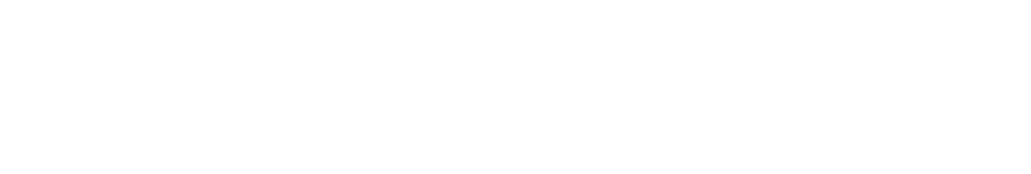
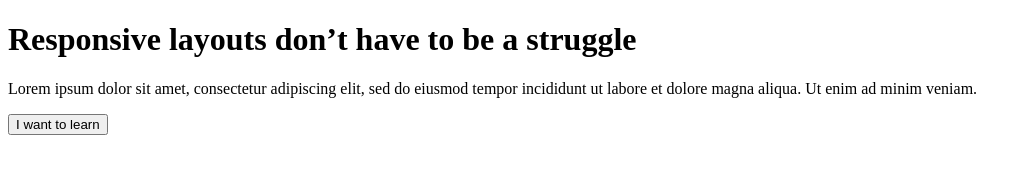
Before and after one commit to Afer1991/kp-challenge, a plain HTML site: page index.html in a window 1280 px wide. Shown: the whole page, without its empty margins (0-1031 px from the left). Drawn offline with Linux system fonts and the light colour scheme.

Commit message:
Add html content

```diff
--- a/index.html
+++ b/index.html
@@ -7,6 +7,8 @@
     <title>Challenge 03</title>
   </head>
   <body>
-
+    <h1>Responsive layouts don’t have to be a struggle</h1>
+    <p>Lorem ipsum dolor sit amet, consectetur adipiscing elit, sed do eiusmod tempor incididunt ut labore et dolore magna aliqua. Ut enim ad minim veniam.</p>
+    <button>I want to learn</button>
   </body>
 </html>
```
